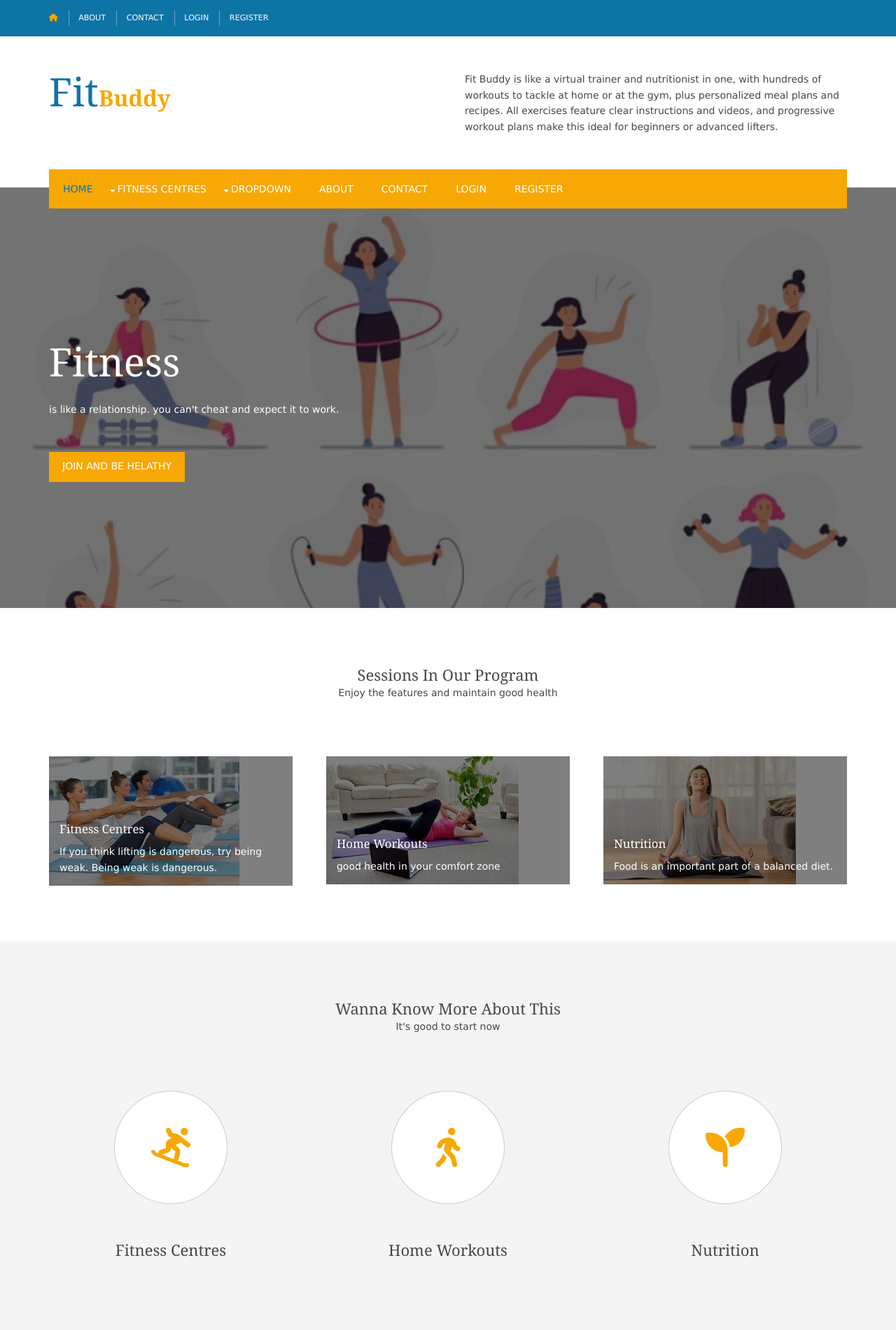
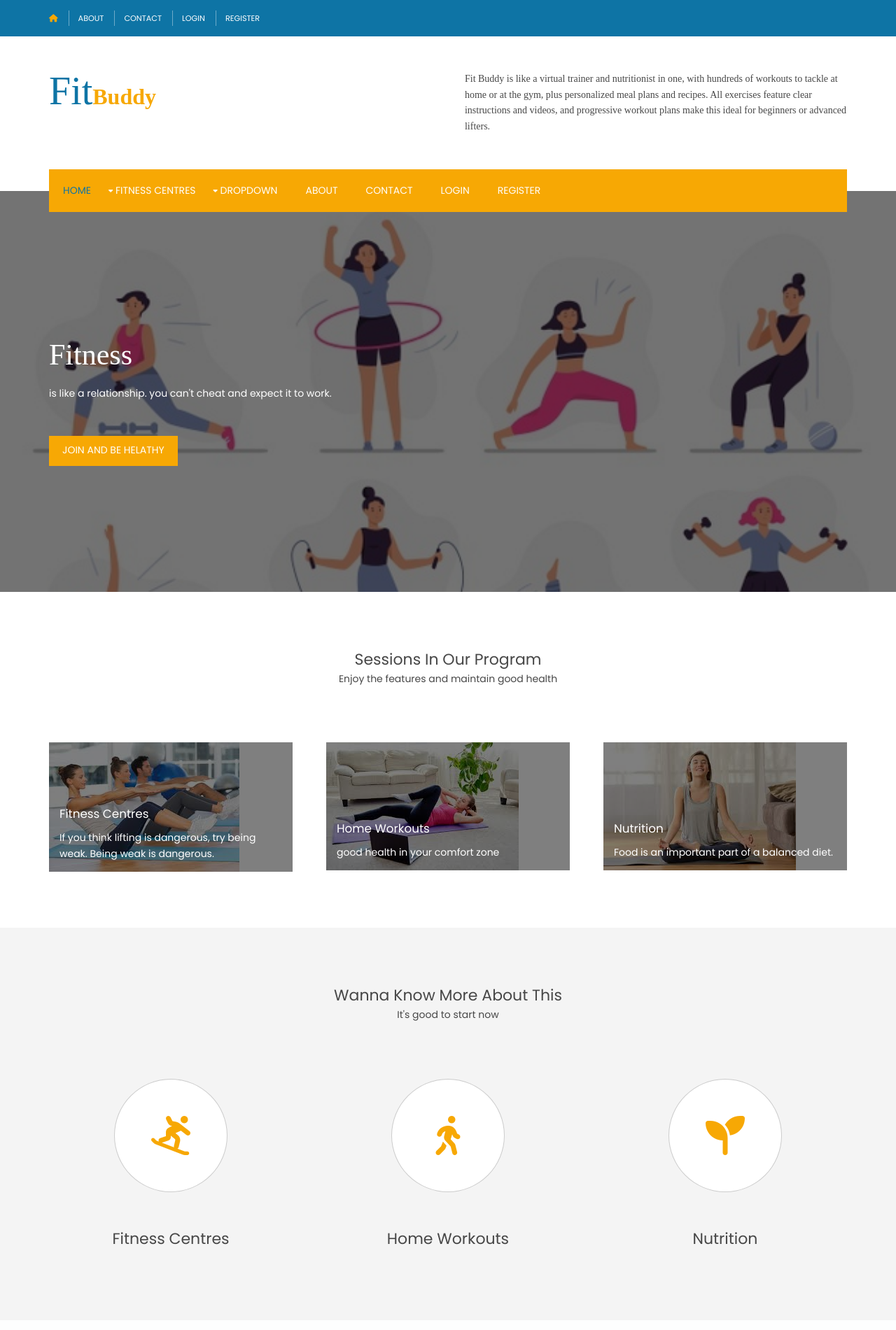
Before and after one commit to swathi-vennela/FitBuddy, a Django app: page / in a window 1280 px wide. Shown: the whole page at 70% size. After the commit the page ends 1779 px from the top, so only its background shows below. Run offline with Django 3.2, Linux system fonts and the light colour scheme; some libraries are stand-ins or nearby versions; some web fonts are replaced.

Commit message:
Google font change trail

```diff
--- a/SOAD/fitbuddy/static/css/framework.css
+++ b/SOAD/fitbuddy/static/css/framework.css
@@ -1,4 +1,7 @@
-@charset "utf-8";
+@import url('https://fonts.googleapis.com/css2?family=Poppins:wght@100;200;300;400;500;600;700;800;900&display=swap');
+
+
+/* @charset "utf-8"; */
 /*
 Template Name: Surogou
 Author: <a href="https://www.os-templates.com/">OS Templates</a>
@@ -55,7 +58,7 @@ img{width:auto; max-width:100%; height:auto; margin:0; padding:0; border:none; l
 /* Fonts
 --------------------------------------------------------------------------------------------------------------- */
 body, input, textarea, select{font-family:Verdana, Geneva, sans-serif;}
-h1, h2, h3, h4, h5, h6, .heading{font-family:Georgia, "Times New Roman", Times, serif;}
+h1, h2, h3, h4, h5, h6, .heading{font-family:Poppins, 'Poppins', Poppins, Poppins;}
 
 
 /* Forms
--- a/SOAD/templates/fitbuddy/home.html
+++ b/SOAD/templates/fitbuddy/home.html
@@ -2,16 +2,21 @@
 <html lang="">
 <head>
   <link rel="icon" href="static/img/sun.png">
-  <title>FITBUDDY</title>
+  <title> FITBUDDY</title>
   <meta charset="utf-8">
   <meta name="viewport" content="width=device-width, initial-scale=1.0, maximum-scale=1.0, user-scalable=no">
   <script src="https://kit.fontawesome.com/a076d05399.js"></script>
   <link href="static/css/layout.css" rel="stylesheet" type="text/css" media="all">
+  <style>
+    body{
+      font-family: 'Poppins';
+    }
+  </style>
 </head>
 <body id="top">
 <div class="wrapper row0">
-  <div id="topbar" class="hoc clear">
-    <div class="fl_left">
+  <div id="topbar" class="hoc clear" >
+    <div class="fl_left";>
       <ul class="nospace">
         <li><a href="/"><i class="fas fa-home"></i></a></li>
         <li><a href="#">About</a></li>
@@ -31,10 +36,10 @@
 <div class="wrapper row1">
   <header id="header" class="hoc clear">
     <div id="logo" class="one_half first">
-      <h1 class="logoname"><a href="/"><span>Fit</span>Buddy</a></h1>
+      <h1 class="logoname"; style="font-family: MinecrafterReg" ><a href="/"><span>Fit</span>Buddy</a></h1>
     </div>
 
-<div class="one_half">
+<div class="one_half";  style= 'font-family:Suez One'; >
   Fit Buddy is like a virtual trainer and nutritionist in one, with hundreds of workouts to tackle at home or at the gym, plus personalized meal plans and recipes.
     All exercises feature clear instructions and videos, and progressive workout plans make this ideal for beginners or advanced lifters.
 
@@ -80,9 +85,9 @@
   </nav>
 </div>
 <div class="wrapper bgded overlay" style="background-image:url('static/img/fit2.png');">
-  <div id="pageintro" class="hoc clear">
+  <div id="pageintro" class="hoc clear"; >
     <article>
-      <h3 class="heading">Fitness</h3>
+      <h3 class="heading" style="font-family: 'Viga'; font-size: 42px;">Fitness</h3>
       is like a relationship.
       you can't cheat and expect it to work.
       <footer><a class="btn" href="#">join and be helathy</a></footer>
```
